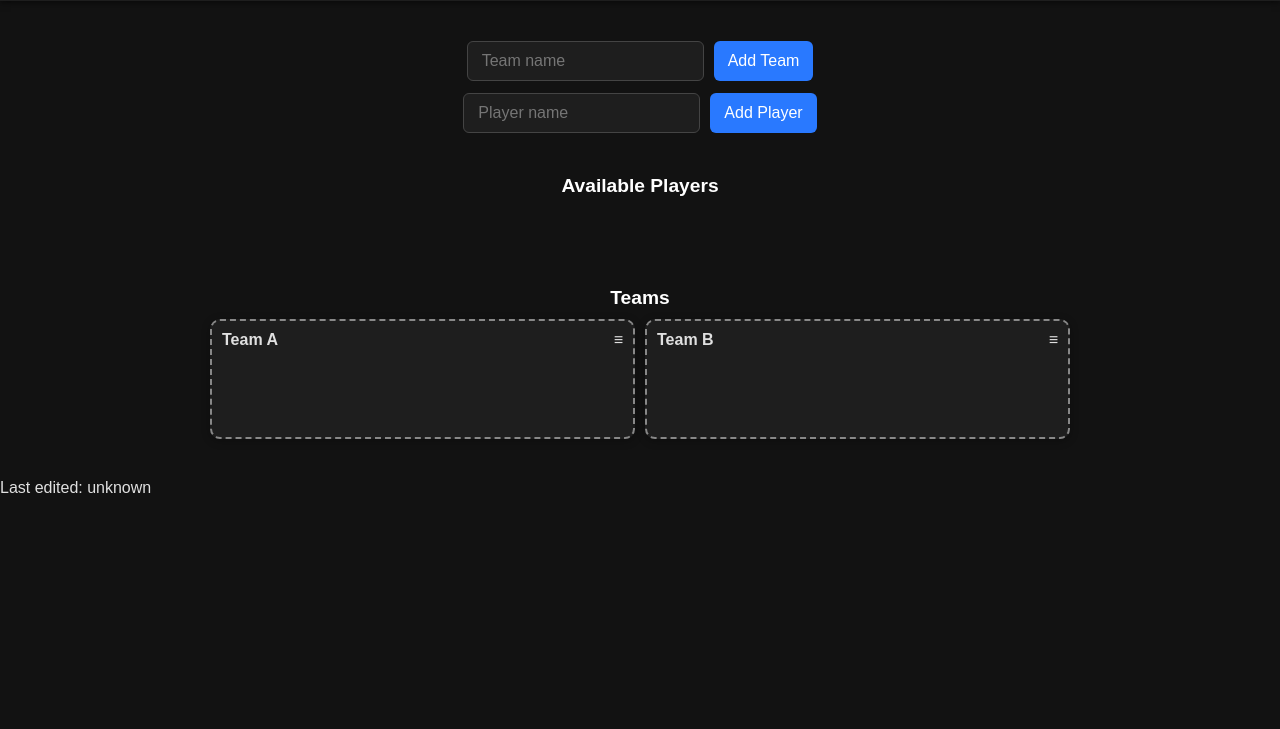
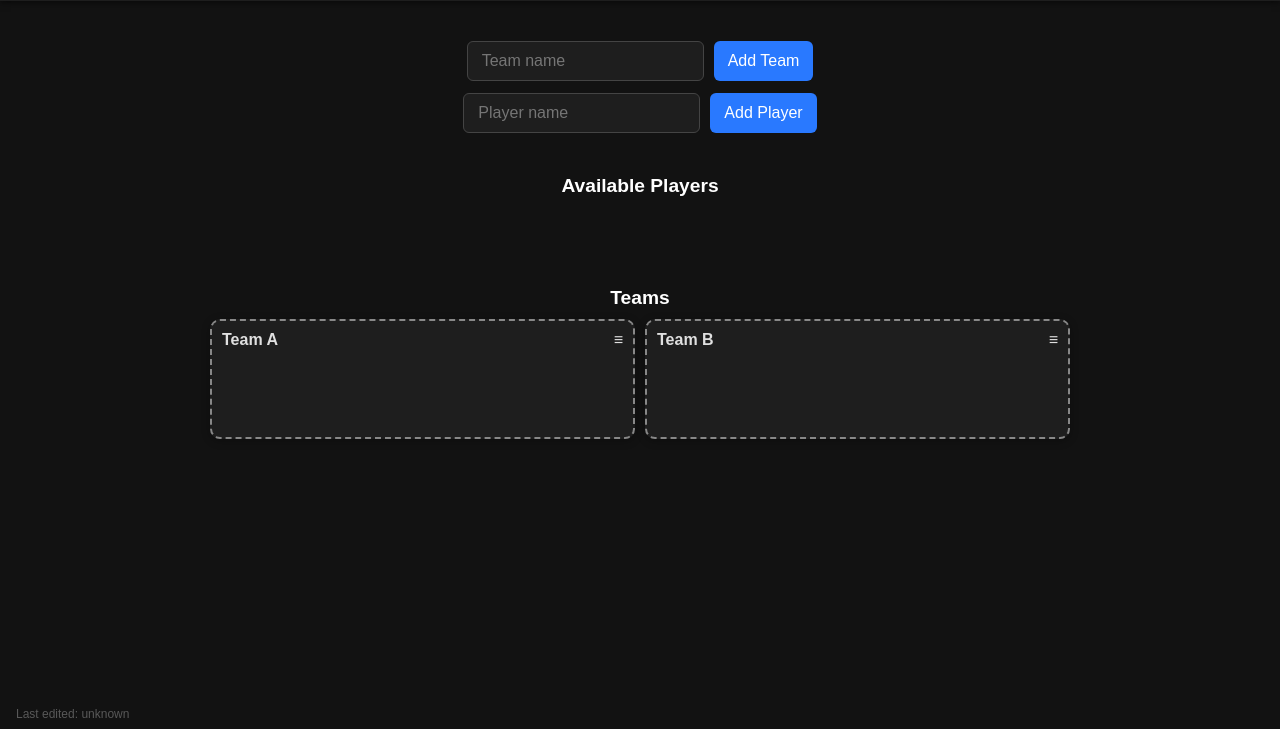
Before and after one commit to ThisAccountHasCode/TeamMaker, a plain HTML site: page index.html in a window 1280 px wide. Shown: the part 71-800 px from the top of the page. Drawn offline with Linux system fonts and the light colour scheme; no server answers.

Commit message:
Update style.css
Added this little footer you are reading right now

```diff
--- a/style.css
+++ b/style.css
@@ -224,3 +224,27 @@ button:hover {
   border-color: #2979ff;
   background-color: rgba(41, 121, 255, 0.1);
 }
+
+.footer {
+  position: fixed;  /* change from absolute to fixed */
+  bottom: 0.5rem;
+  left: 1rem;
+  font-size: 0.75rem;
+  color: #888;
+  font-family: sans-serif;
+  opacity: 0.6;
+  z-index: 1000;
+  pointer-events: none;
+  max-width: 95vw;
+  white-space: nowrap;
+  overflow: hidden;
+  text-overflow: ellipsis;
+}
+
+.footer a {
+  color: #5393ff;
+  text-decoration: none;
+}
+.footer a:hover {
+  text-decoration: underline;
+}
```
